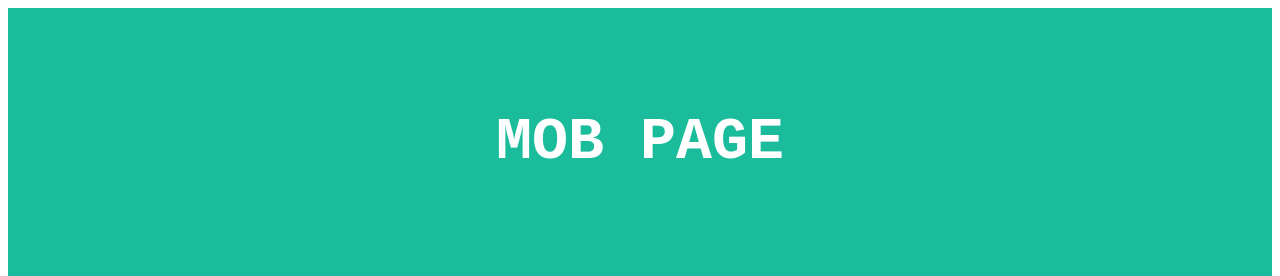
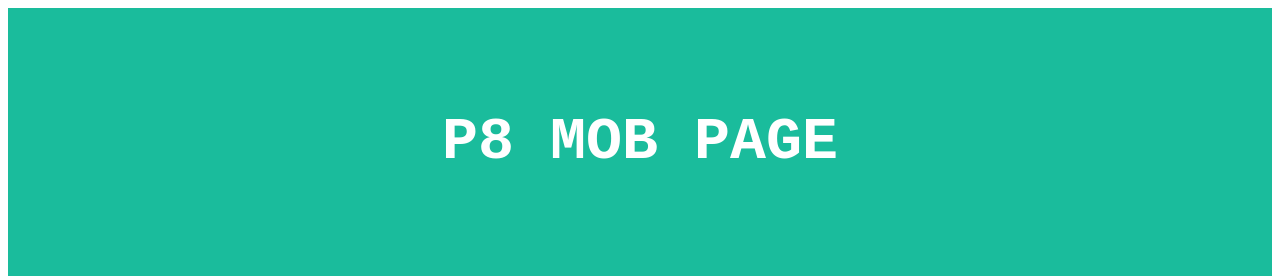
Before and after one commit to factoriaf5-p8/git-flow-practice, a plain HTML site: page index.html in a window 1280 px wide. Shown: the top 276 px of the page. Drawn offline with Linux system fonts and the light colour scheme.

Commit message:
change header title

```diff
--- a/index.html
+++ b/index.html
@@ -9,7 +9,7 @@
 
 <body>
   <header>
-    <h1>MOB PAGE</h1>
+    <h1>P8 MOB PAGE</h1>
   </header>
   <main>
     <div class="container">
```
